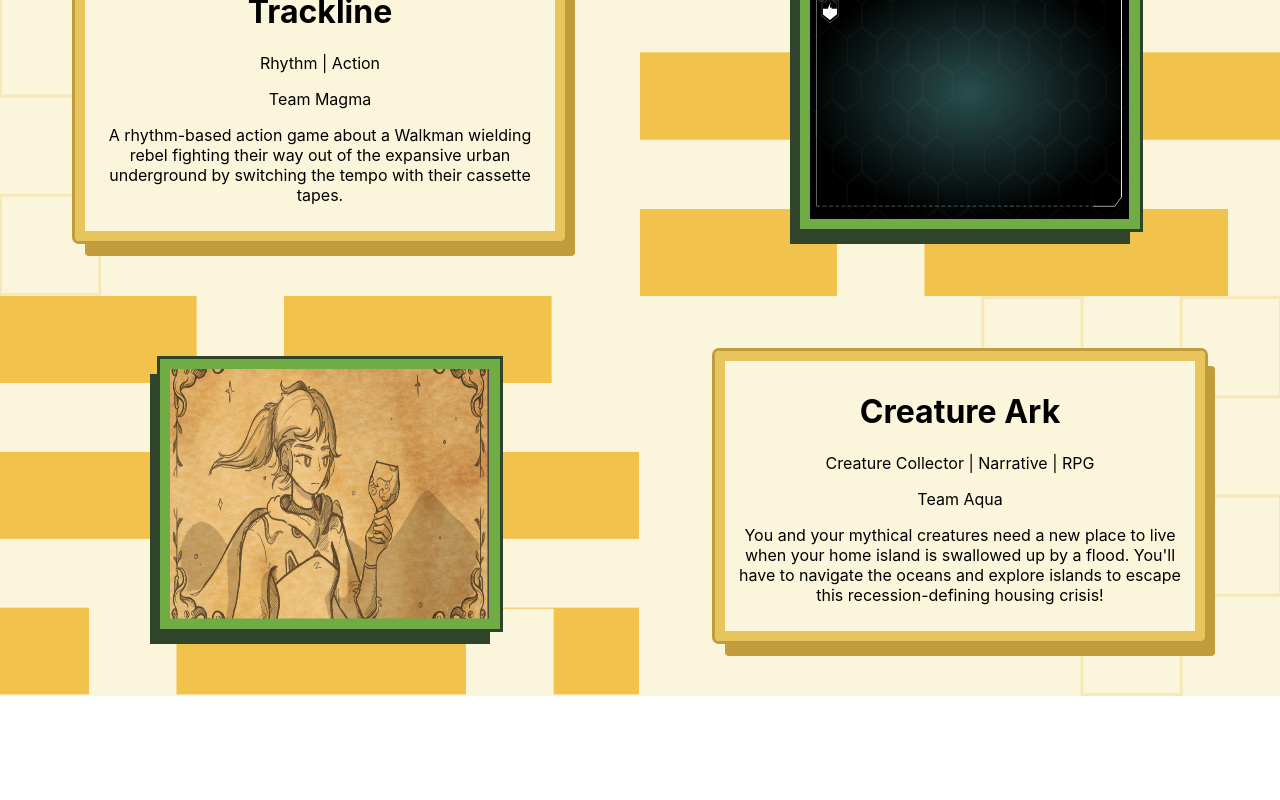
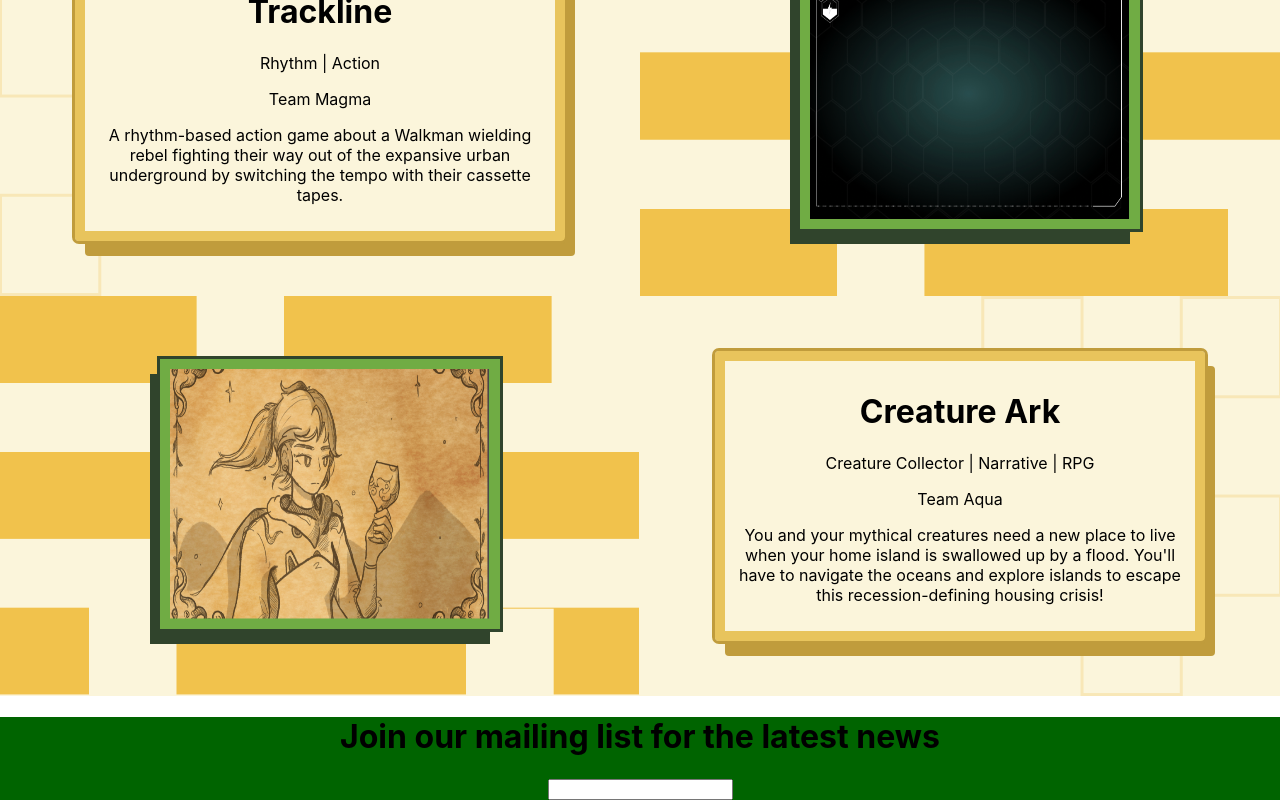
Before and after one commit to unimelb-game-makers/stego-studios, a React (Create React App) app: page /allgames in a window 1280 px wide. Shown: the part 1661-2461 px from the top of the page. Before the commit the page ends 2361 px from the top, so only its background shows below. Built offline with nearby package versions, Linux system fonts and the light colour scheme; a web font is replaced by a local one.

Commit message:
changed structure for routing

```diff
--- a/src/App.js
+++ b/src/App.js
@@ -3,13 +3,42 @@ import Header from './tsx-components/Header.tsx';
 import Carousel from './tsx-components/Carousel.tsx';
 import ScrollingBanner from './tsx-components/ScrollingBanner.tsx';
 import Showcase from './tsx-components/Showcase.tsx'; // Issue when importing this
+import Footer from './tsx-components/Footer.tsx';
+
+
+import { BrowserRouter, Routes, Route } from "react-router-dom";
+
+import Allgames from './routes/Allgames.tsx';
+import CreatureArk from "./routes/Creatureark.tsx";
+import CreepyCook from "./routes/Creepycook.tsx";
+import Trackline from "./routes/Trackline.tsx";
+
+import Navbar from './tsx-components/Nav.tsx';
+
+
 function App() {
   return (
     <div className="App">
+
+       <BrowserRouter>
        <Header />
+
+       {/* <Navbar /> */}
+      <Routes>
+        <Route path="/allgames" element={<Allgames/>} />
+      </Routes>
+      </BrowserRouter>
        <Carousel />  {/* Rendering Carousel */}
+
        <ScrollingBanner />
        <Showcase />
+
+
+       <Footer />
+
+
+
+
 
     </div>
   );
--- /dev/null
+++ b/src/routes/Allgames.tsx
@@ -0,0 +1,17 @@
+import React from "react";
+
+const Allgames = () => {
+    return (
+
+
+      <div>
+
+      </div>
+
+
+
+
+    )
+}
+
+export default Allgames
--- /dev/null
+++ b/src/routes/Creatureark.tsx
@@ -0,0 +1,15 @@
+import React from "react";
+
+
+const CreatureArk = () => {
+    return (
+
+      <div>
+
+      </div>
+
+
+    )
+}
+
+export default CreatureArk
--- /dev/null
+++ b/src/routes/Creepycook.tsx
@@ -0,0 +1,15 @@
+import React from "react";
+
+
+const CreepyCook = () => {
+    return (
+
+      <div>
+
+      </div>
+
+
+    )
+}
+
+export default CreepyCook
--- /dev/null
+++ b/src/routes/Trackline.tsx
@@ -0,0 +1,16 @@
+import React from "react";
+
+
+const Trackline = () => {
+    return (
+
+      <div>
+        <h1>Hello</h1>
+
+      </div>
+
+
+    )
+}
+
+export default Trackline
--- /dev/null
+++ b/src/styles/footer.css
@@ -0,0 +1,3 @@
+.main-footer {
+    background-color: darkgreen;
+}
--- a/src/styles/showcase.css
+++ b/src/styles/showcase.css
@@ -70,8 +70,6 @@
 
     .showcase-left,
     .showcase-right {
-      /* height: 20px;
-      width: auto; */
       height: auto; /* Let height adjust based on content */
       width: 100%;  /* Full width of the screen */
     }
@@ -81,4 +79,6 @@
         width: 100%;
         height: auto;
     }
+
+
 }
--- /dev/null
+++ b/src/tsx-components/Footer.tsx
@@ -0,0 +1,17 @@
+import '../styles/footer.css';
+import React, { useState } from "react";
+
+const Header = () => {
+    return (
+
+       <div className='main-footer'>
+        <h1>Join our mailing list for the latest news</h1>
+        <input type="text"></input>
+        {/* <input type="text">Name</input> */}
+
+       </div>
+
+    )
+}
+
+export default Header
--- a/src/tsx-components/Header.tsx
+++ b/src/tsx-components/Header.tsx
@@ -3,6 +3,8 @@ import '../styles/header.css';
 import Navbar from './Nav.tsx';
 
 import { BrowserRouter } from "react-router-dom";
+
+
 
 const Header = () => {
     return (
@@ -14,9 +16,10 @@ const Header = () => {
             </div>
 
             <div class="right">
-            <BrowserRouter>
+            {/* <BrowserRouter>
             <Navbar />
-            </BrowserRouter>
+            </BrowserRouter> */}
+            <Navbar />
             <div class="logo">
             <img src="/images/discord_logo.png" alt="Discord.png"/>
             <img src="/images/email_logo.png" alt="Grey-email.jpg"/>
--- a/src/tsx-components/Nav.tsx
+++ b/src/tsx-components/Nav.tsx
@@ -1,5 +1,6 @@
 import { BrowserRouter, Routes, Route, Link, NavLink } from "react-router-dom";
 import '../styles/header.css';
+
 
 
 const Navbar = () => {
@@ -18,10 +19,11 @@ const Navbar = () => {
         <nav>
             <NavLink to="/home" style={mystyle}>Home</NavLink>
             <NavLink to="/team" style={mystyle}>Team</NavLink>
-            <NavLink to="/games" style={mystyle}>Games</NavLink>
+            <NavLink to="/allgames" style={mystyle}>Games</NavLink>
             <NavLink to="/contact" style={mystyle}>Contact</NavLink>
 
         </nav>
+
         </div>
 
     )
```
